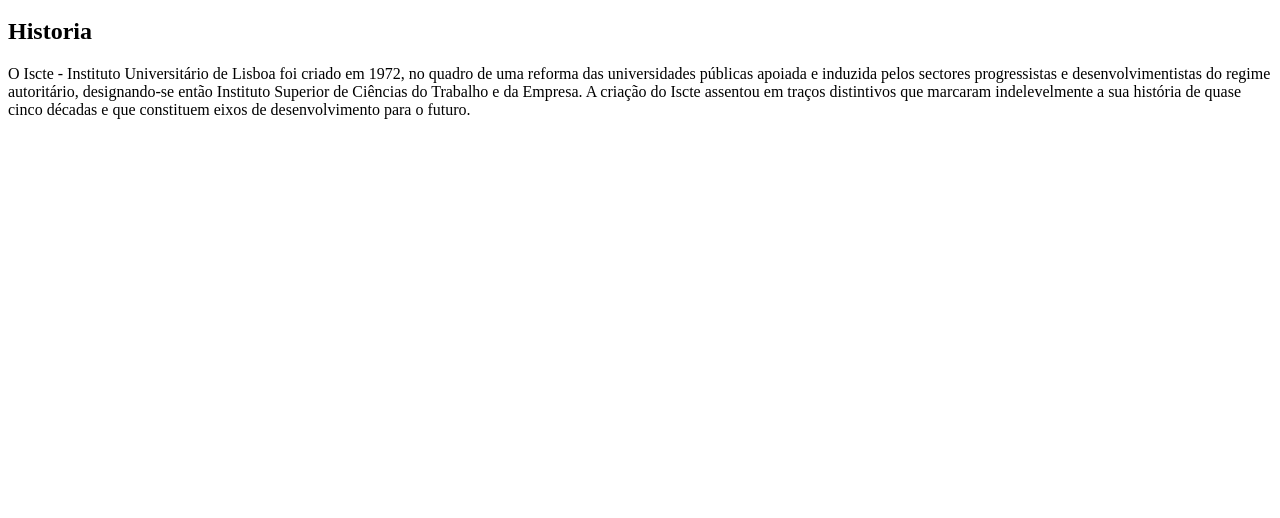
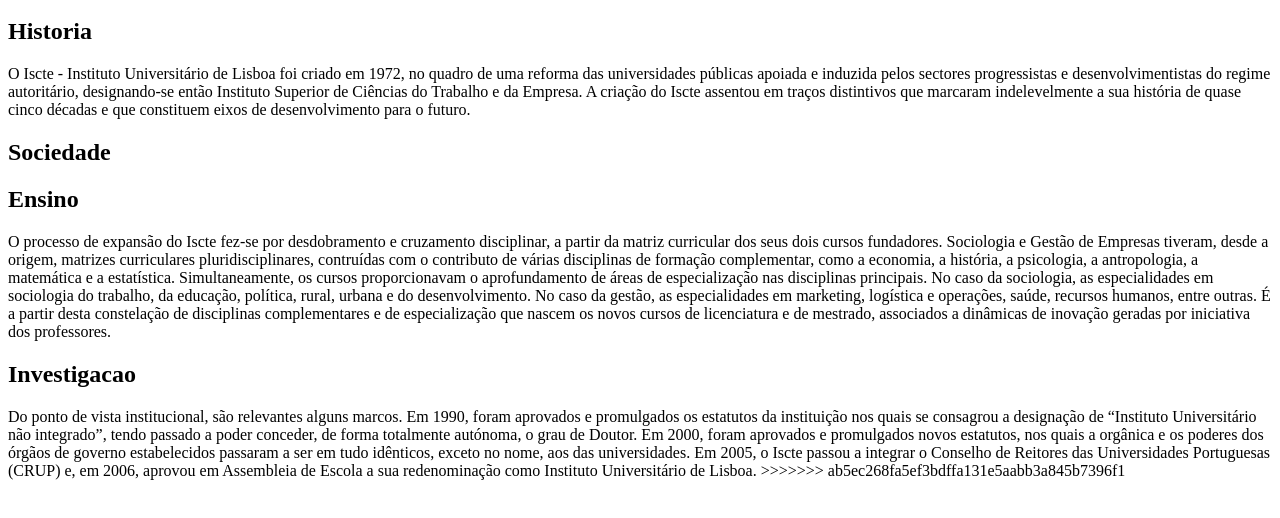
Before and after one commit to andre-santos-pt/workshopgit, a plain HTML site: page index.html in a window 1280 px wide. Shown: the part 48-566 px from the top of the page. Drawn offline with Linux system fonts and the light colour scheme.

Commit message:
sociedade++

```diff
--- a/index.html
+++ b/index.html
@@ -7,4 +7,16 @@
 
 A criação do Iscte assentou em traços distintivos que marcaram indelevelmente a sua história de quase cinco décadas e que constituem eixos de desenvolvimento para o futuro.
 
+
+<h2>Sociedade</h2>
+
+
+<h2>Ensino</h2>
+O processo de expansão do Iscte fez-se por desdobramento e cruzamento disciplinar, a partir da matriz curricular dos seus dois cursos fundadores. Sociologia e Gestão de Empresas tiveram, desde a origem, matrizes curriculares pluridisciplinares, contruídas com o contributo de várias disciplinas de formação complementar, como a economia, a história, a psicologia, a antropologia, a matemática e a estatística. Simultaneamente, os cursos proporcionavam o aprofundamento de áreas de especialização nas disciplinas principais. No caso da sociologia, as especialidades em sociologia do trabalho, da educação, política, rural, urbana e do desenvolvimento. No caso da gestão, as especialidades em marketing, logística e operações, saúde, recursos humanos, entre outras. É a partir desta constelação de disciplinas complementares e de especialização que nascem os novos cursos de licenciatura e de mestrado, associados a dinâmicas de inovação geradas por iniciativa dos professores.
+
+
+<h2>Investigacao</h2>
+
+Do ponto de vista institucional, são relevantes alguns marcos. Em 1990, foram aprovados e promulgados os estatutos da instituição nos quais se consagrou a designação de “Instituto Universitário não integrado”, tendo passado a poder conceder, de forma totalmente autónoma, o grau de Doutor. Em 2000, foram aprovados e promulgados novos estatutos, nos quais a orgânica e os poderes dos órgãos de governo estabelecidos passaram a ser em tudo idênticos, exceto no nome, aos das universidades. Em 2005, o Iscte passou a integrar o Conselho de Reitores das Universidades Portuguesas (CRUP) e, em 2006, aprovou em Assembleia de Escola a sua redenominação como Instituto Universitário de Lisboa.
+>>>>>>> ab5ec268fa5ef3bdffa131e5aabb3a845b7396f1
 </html>
```
